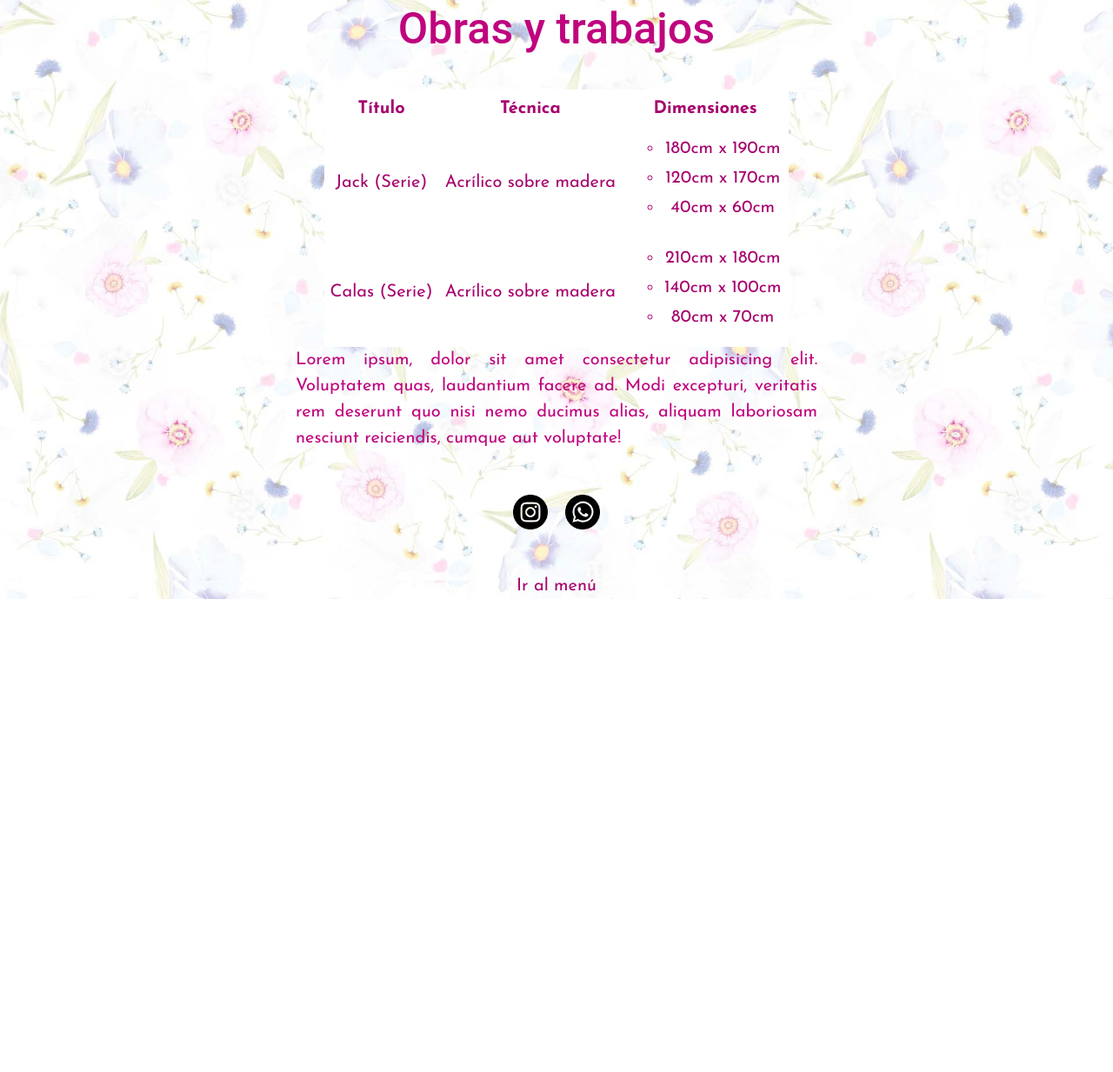
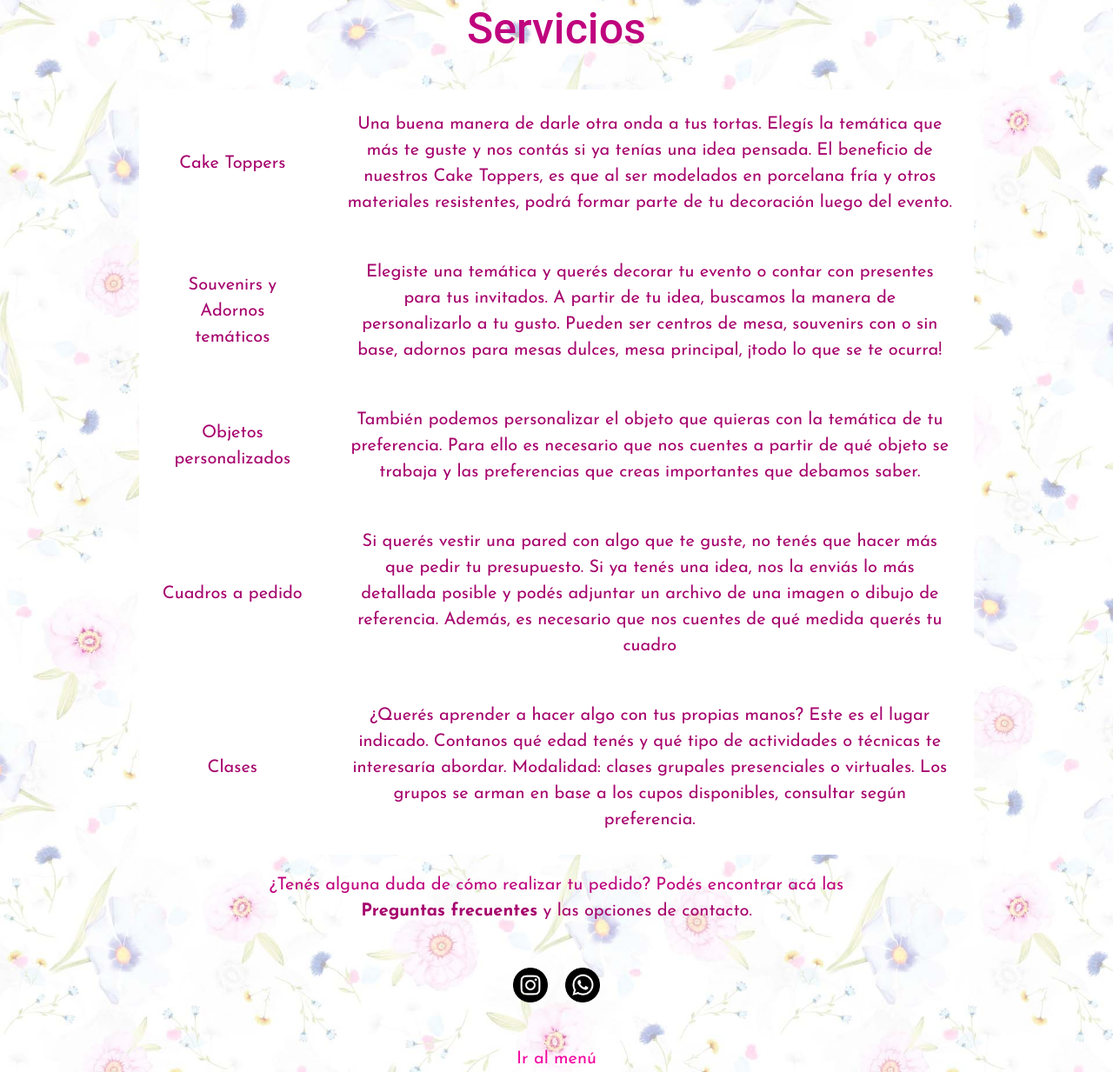
Before and after one commit to Chuliexity/marcelaclavijocreaciones, a website: page pages/servicios.html in a window 1280 px wide. Shown: the part 237-1470 px from the top of the page at 87% size. Before the commit the page ends 926 px from the top, so only its background shows below. Drawn offline with nearby package versions, Linux system fonts and the light colour scheme.

Commit message:
se modifican secciones y se agregan textos

```diff
--- a/pages/trabajos.html
+++ b/pages/servicios.html
@@ -15,7 +15,7 @@
 	<!--mi css -->
 	<link rel="stylesheet" href="../css/style.css">
 	<!--titulo Trabajos-->
-	<title>Trabajos</title>
+	<title>Servicios - Marcela Clavijo creaciones</title>
 </head>
 <body>
 	<header id="top">
@@ -29,7 +29,7 @@
 				      <a class="nav-link" href="sobreella.html">Sobre Ella</a>
 				    </li>
 				    <li class="nav-item">
-				      <a class="nav-link active" href="#">Trabajos</a>
+				      <a class="nav-link active" href="#">Servicios</a>
 				    </li>
 				    <li class="nav-item">
 				      <a class="nav-link" href="galeria.html">Galería</a>
@@ -48,37 +48,39 @@
 		</div>
     </header>
 	<main>
-		<h1 class="titulo">Obras y trabajos</h1>
+		<h1 class="titulo">Servicios</h1>
 		<div><table id="tabla" cellpadding="7px" cellspacing="10px" border="2">
-			<tr>
+			<!--<tr>
 				<th class="itemsTabla">Título</th>
 				<th class="itemsTabla">Técnica</th>
 				<th class="itemsTabla">Dimensiones</th>
+			</tr>-->
+			<tr>
+				<td class="itemsTabla">Cake Toppers</td>
+				<td class="itemsTabla">Una buena manera de darle otra onda a tus tortas. Elegís la temática que más te guste y nos contás si ya tenías una idea pensada. El beneficio de nuestros Cake Toppers, es que al ser modelados en porcelana fría y otros materiales resistentes, podrá formar parte de tu decoración luego del evento.</td>
 			</tr>
-			<tr>
-				<td class="itemsTabla">Jack (Serie)</td>
-				<td class="itemsTabla">Acrílico sobre madera</td>
-				<td class="itemsTabla">
-					<ol >
-						<li>180cm x 190cm</li>
-						<li>120cm x 170cm</li>
-						<li>40cm x 60cm</li>
-					</ol>
-				</td>
-			</tr>
-			<tr>
-				<td class="itemsTabla">Calas (Serie)</td>
-				<td class="itemsTabla">Acrílico sobre madera</td>
-				<td class="itemsTabla">
-					<ol>
-						<li>210cm x 180cm</li>
-						<li>140cm x 100cm</li>
-						<li>80cm x 70cm</li>
-					</ol>
-				</td>
-			</tr>
+				<tr>
+					<td class="itemsTabla">Souvenirs y Adornos temáticos</td>
+					<td class="itemsTabla">Elegiste una temática y querés decorar tu evento o contar con presentes para tus invitados. A partir de tu idea, buscamos la manera de personalizarlo a tu gusto. Pueden ser centros de mesa, souvenirs con o sin base, adornos para mesas dulces, mesa principal, ¡todo lo que se te ocurra!</td>
+				</tr>
+				<tr>
+					<td class="itemsTabla">Objetos personalizados</td>
+					<td class="itemsTabla">También podemos personalizar el objeto que quieras con la temática de tu preferencia. Para ello es necesario que nos cuentes a partir de qué objeto se trabaja y las preferencias que creas importantes que debamos saber.</td>
+				</tr>
+				<tr>
+					<td class="itemsTabla">Cuadros a pedido</td>
+					<td class="itemsTabla">Si querés vestir una pared con algo que te guste, no tenés que hacer más que pedir tu presupuesto.
+						Si ya tenés una idea, nos la enviás lo más detallada posible y podés adjuntar un archivo de una imagen o dibujo de referencia. Además, es necesario que nos cuentes de qué medida querés tu cuadro
+						</td>
+				</tr>
+				<tr>
+					<td class="itemsTabla">Clases</td>
+					<td class="itemsTabla">¿Querés aprender a hacer algo con tus propias manos? Este es el lugar indicado. Contanos qué edad tenés y qué tipo de actividades o técnicas te interesaría abordar.
+						Modalidad: clases grupales presenciales o virtuales. Los grupos se arman en base a los cupos disponibles, consultar según preferencia.</td>
+				</tr>
+
 		</table>
-		<p class="textoComplementario">Lorem ipsum, dolor sit amet consectetur adipisicing elit. Voluptatem quas, laudantium facere ad. Modi excepturi, veritatis rem deserunt quo nisi nemo ducimus alias, aliquam laboriosam nesciunt reiciendis, cumque aut voluptate!</p>
+		<p class="textoComplementario">¿Tenés alguna duda de cómo realizar tu pedido? Podés encontrar acá las <a href="/pages/contacto.html"><b>Preguntas frecuentes</b> y las opciones de contacto.</a></p>
 		</div>
 	</main>
     <footer class="footerContainer">
--- a/scss/estilo.scss
+++ b/scss/estilo.scss
@@ -118,10 +118,12 @@ main {
     display: block;
     text-align: center;
     text-decoration: none;
-    color: $bordo;
+    color: $rosa;
     transition: 2s;
     }
         &__linkArriba:hover{
+            color: $bordo;
+            text-decoration: none;
             transform: scale (all);
             font-size: 2.2rem;
         }
@@ -164,15 +166,18 @@ main {
 }
 }
 
-                        /*TRABAJOS*/
+                        /*SERVICIOS*/
 
 #tabla {
+    width: 80%;
+    padding: 1rem;
   color: $bordo;
   background-color: $blanco;
   border-style: hidden;
   margin: 4rem auto auto auto;
 
   .itemsTabla{
+    padding: 2.5rem;
     border: hidden;
     text-align: center;
   }
@@ -183,11 +188,15 @@ main {
 }
 
 .textoComplementario {
+    text-align: center;
+    font-size: 2.2;
     color: $rosaOscuro;
-    margin: auto;
-    text-align: justify;
-    margin-bottom: 20px;
-    max-width: 600px;
+    margin: 2rem auto;
+    max-width: 70rem;
+    a {
+        text-decoration: none;
+        color: $bordo;
+    }
 }
                         /*GALERIA*/
 .cakeTopper{
```
Also changed, not shown: index.html (+1 -1 lines), pages/contacto.html (+16 -53 lines), pages/galeria.html (+1 -1 lines), pages/sobreella.html (+1 -1 lines), css/style.css.
